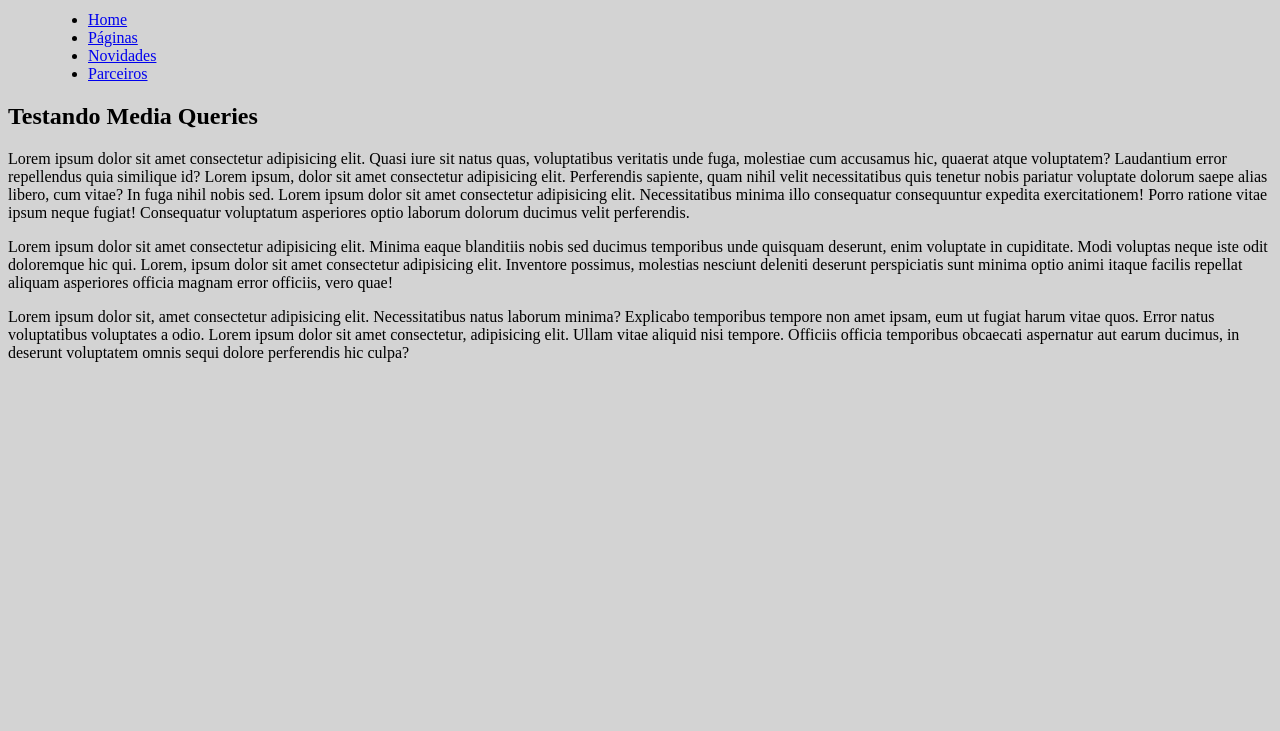
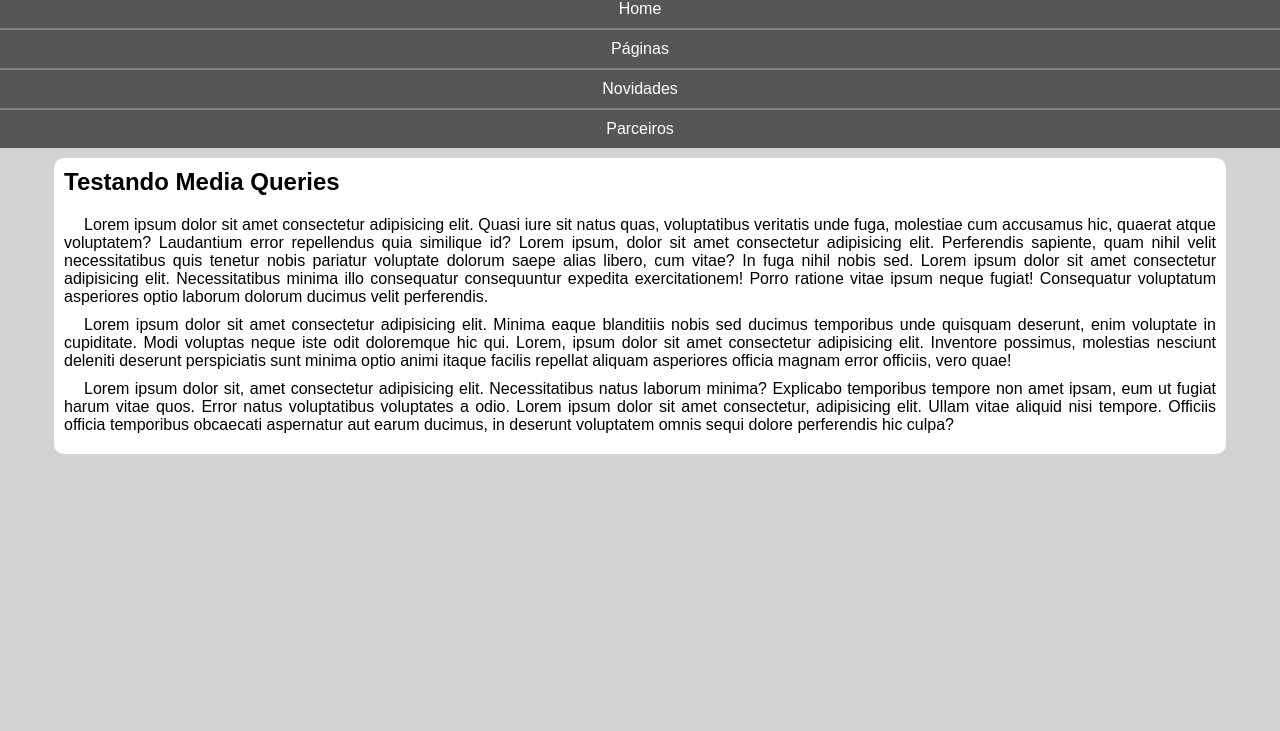
Before and after one commit to lucasmartins0/html-css, a plain HTML site: page exercicios/ex026/mq005/index.html in a window 1280 px wide. Shown: the part 69-800 px from the top of the page. Drawn offline with Linux system fonts and the light colour scheme.

Commit message:
Update style.css

```diff
--- a/exercicios/ex026/mq005/estilos/style.css
+++ b/exercicios/ex026/mq005/estilos/style.css
@@ -1,5 +1,60 @@
 @charset "UTF-8";
+
+* {
+    font-family: Arial, Helvetica, sans-serif;
+    margin: 0px;
+    padding: 0px;
+}
 
 body, html {
     background-color: lightgray;
 }
+
+header {
+    background-color: rgb(144, 144, 144);
+
+}
+header > h1 {
+    padding: 10px;
+    text-align: center;
+}
+
+menu {
+    display: block;
+}
+menu > ul {
+    list-style-type: none;
+}
+
+menu > ul > li > a {
+    display: block;
+    padding: 10px;
+    text-decoration: none;
+    text-align: center;
+    background-color: rgb(87, 85, 85);
+    color: white;
+    border-top: 2px solid gray;
+}
+
+menu > ul > li > a:hover {
+    background-color: gray;
+}
+
+main {
+    width: 90vw;
+    background-color: white;
+    margin: auto;
+    margin-top: 10px;
+    padding: 10px;
+    border-radius: 10px;
+}
+
+article > h2 {
+    padding-bottom: 20px;
+}
+
+article > p {
+    text-align: justify;
+    margin-bottom: 10px;
+    text-indent: 20px;
+}
```
